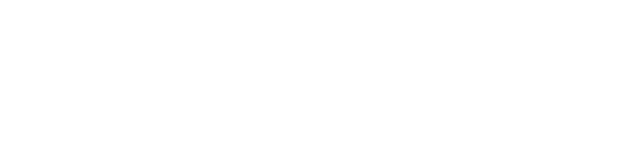
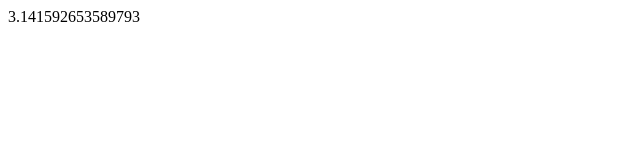
Before and after one commit to olena-ho/js-cviceni, a plain HTML site: page index.html in a window 1280 px wide. Shown: the whole page, without its empty margins (0-640 px from the left). Drawn offline with nearby package versions, Linux system fonts and the light colour scheme.

Commit message:
ellipse area

```diff
--- a/index.html
+++ b/index.html
@@ -9,6 +9,6 @@
   <script type="module" src="index.js"></script>
 </head>
 <body>
-  <p id="msg" class="msg"></p>
+  <!-- <p id="msg" class="msg"></p> -->
 </body>
 </html>
--- a/index.js
+++ b/index.js
@@ -38,3 +38,11 @@ if (validator.isEmail(userEmail)) {
 
 
 //validator.isCreditCard('4125010001000208');*/
+
+//5-vlastni funkce
+
+const ellipseArea = (height, width) => {
+  return (height / 2 * width / 2 * Math.PI)
+};
+
+document.body.innerHTML += ellipseArea(2, 2);
```
